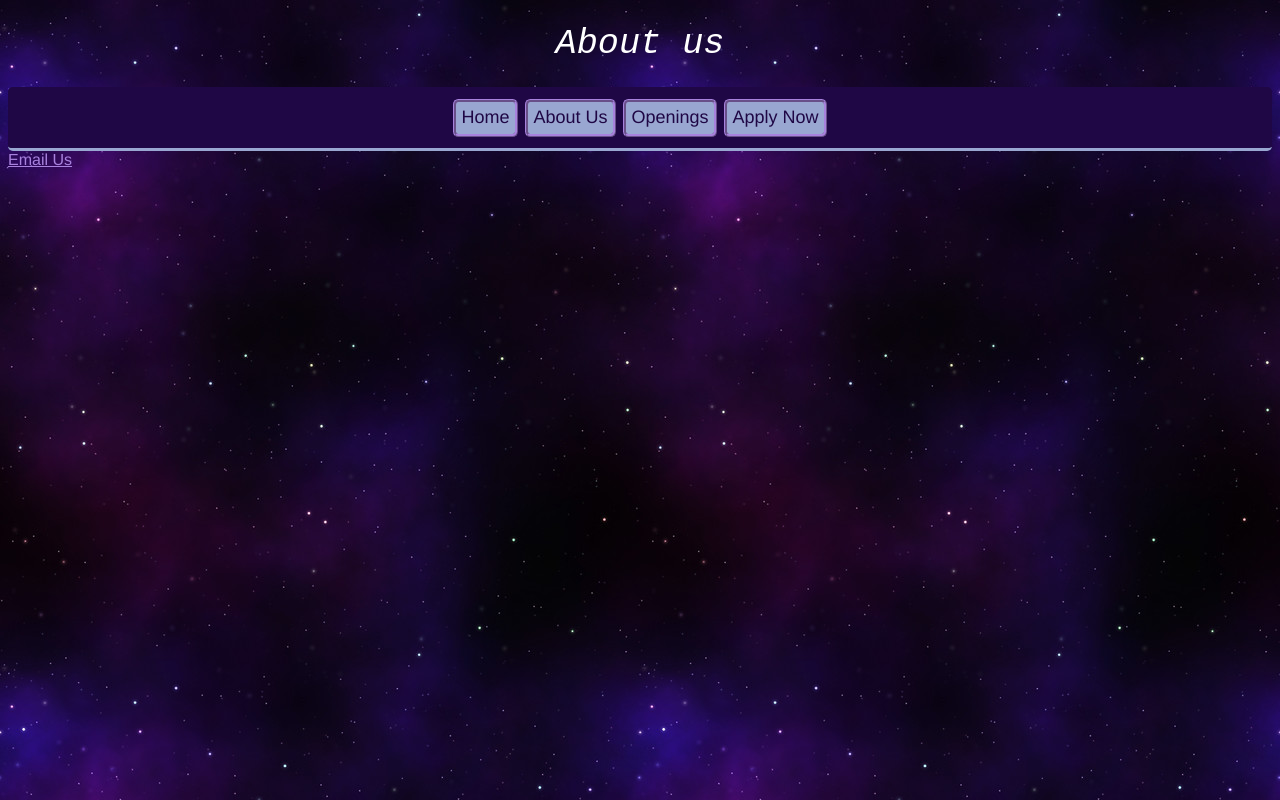
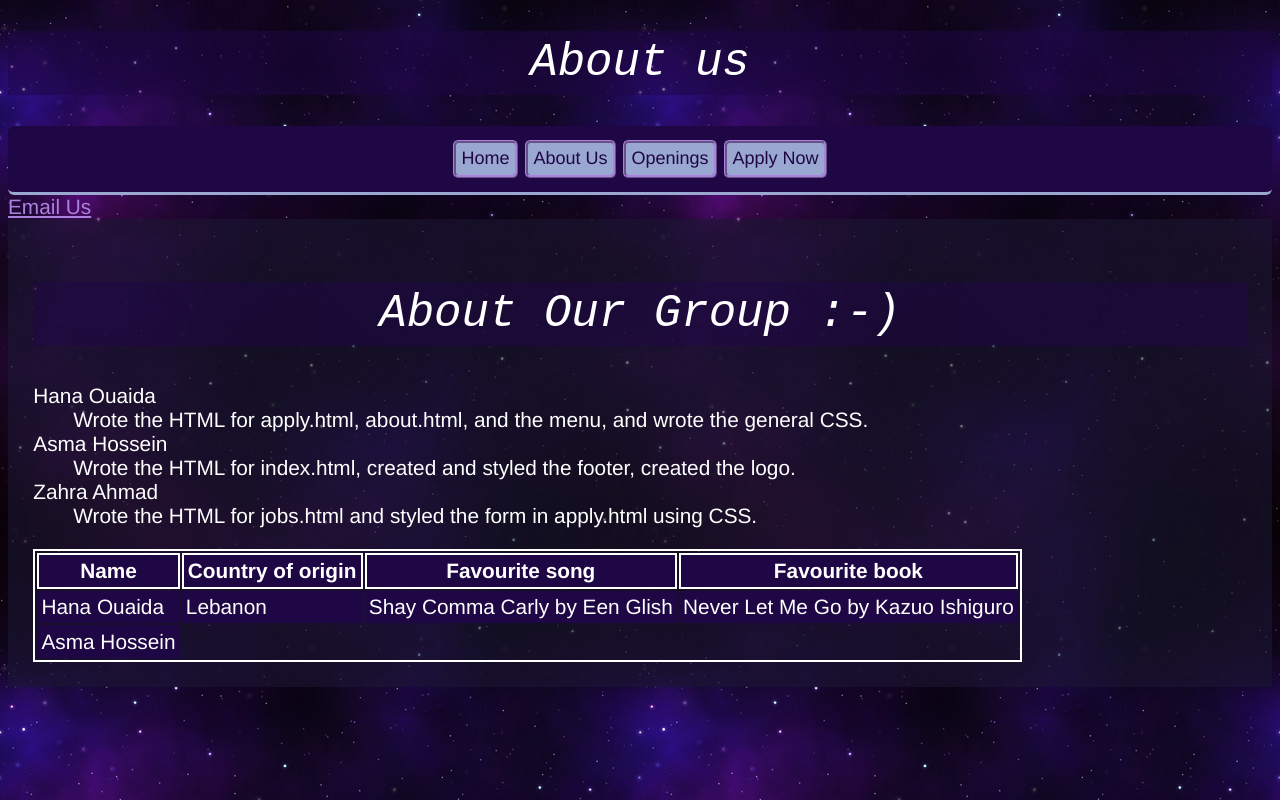
Before and after one commit to 106194750/106194750.github.io, a PHP site: page /project1/about.html in a window 1280 px wide. Run offline with PHP 8.4, Linux system fonts and the light colour scheme.

Commit message:
modified:   project1/about.html

```diff
--- a/project1/about.html
+++ b/project1/about.html
@@ -16,7 +16,35 @@
     <li><a href="apply.html"> Apply Now</a></li>
     </ul>
 </nav><a href="mailto:info@hazarts.com.au">Email Us</a>
+<article>
+    <h1>About Our Group :-)</h1>
+<dl>
+    <dt>Hana Ouaida</dt>
+    <dd>Wrote the HTML for apply.html, about.html, and the menu, and wrote the general CSS.</dd>
+    <dt>Asma Hossein</dt>
+    <dd>Wrote the HTML for index.html, created and styled the footer, created the logo.</dd>
+    <dt>Zahra Ahmad</dt>
+    <dd>Wrote the HTML for jobs.html and styled the form in apply.html using CSS.</dd>
+</dl>
 
+<table>
+    <tr>
+        <th>Name</th>
+        <th>Country of origin</th>
+        <th>Favourite song</th>
+        <th>Favourite book</th>
+    </tr>
+    <tr>
+        <td>Hana Ouaida</td>
+        <td>Lebanon</td>
+        <td>Shay Comma Carly by Een Glish</td>
+        <td>Never Let Me Go by Kazuo Ishiguro</td>
+    </tr>
+    <tr>
+        <td>Asma Hossein</td>
+    </tr>
+</table>
+</article>
 </body>
 </html>
 </html>
--- a/styles/styles.css
+++ b/styles/styles.css
@@ -2,11 +2,11 @@
 
 filename: styles.css
 
-author: hana ouaida
+authors: hana ouaida, zahra ahmad, asma hossein
 
 created: 25-11-25
 
-last modified: 25-11-25
+last modified: 02-12-25
 
 description: refers to index.html, jobs.html, apply.html, about.html
 
@@ -25,6 +25,7 @@ body {
   background-image: url("images/background.jpg");
   color: white;
   font-family: 'Franklin Gothic Medium', 'Arial Narrow', Arial, sans-serif;
+  font-size: 1.3em;
 }
 
 a{
@@ -44,6 +45,8 @@ nav{
 h1{
     font: italic 2.2em 'Courier New', Courier, monospace ;
     text-align: center;
+    background-color: #1F074587;
+    padding: 0.5%;
 
 }
 article, footer, aside{
@@ -114,3 +117,21 @@ legend{
 #formflex{
     flex-wrap: wrap;
 }
+
+table{
+  border:0.1em solid white;
+}
+
+
+th{
+  border:0.1em solid white;
+  font-weight: bold;
+}
+th, td{
+    background-color: #1F0745;
+    padding: 0.2em;
+}
+th:hover, td:hover{
+    color: #1F0745;
+    background-color: #a5b6dfe9;
+}
```
Also changed, not shown: project1/jobs.html (+4 -4 lines).
